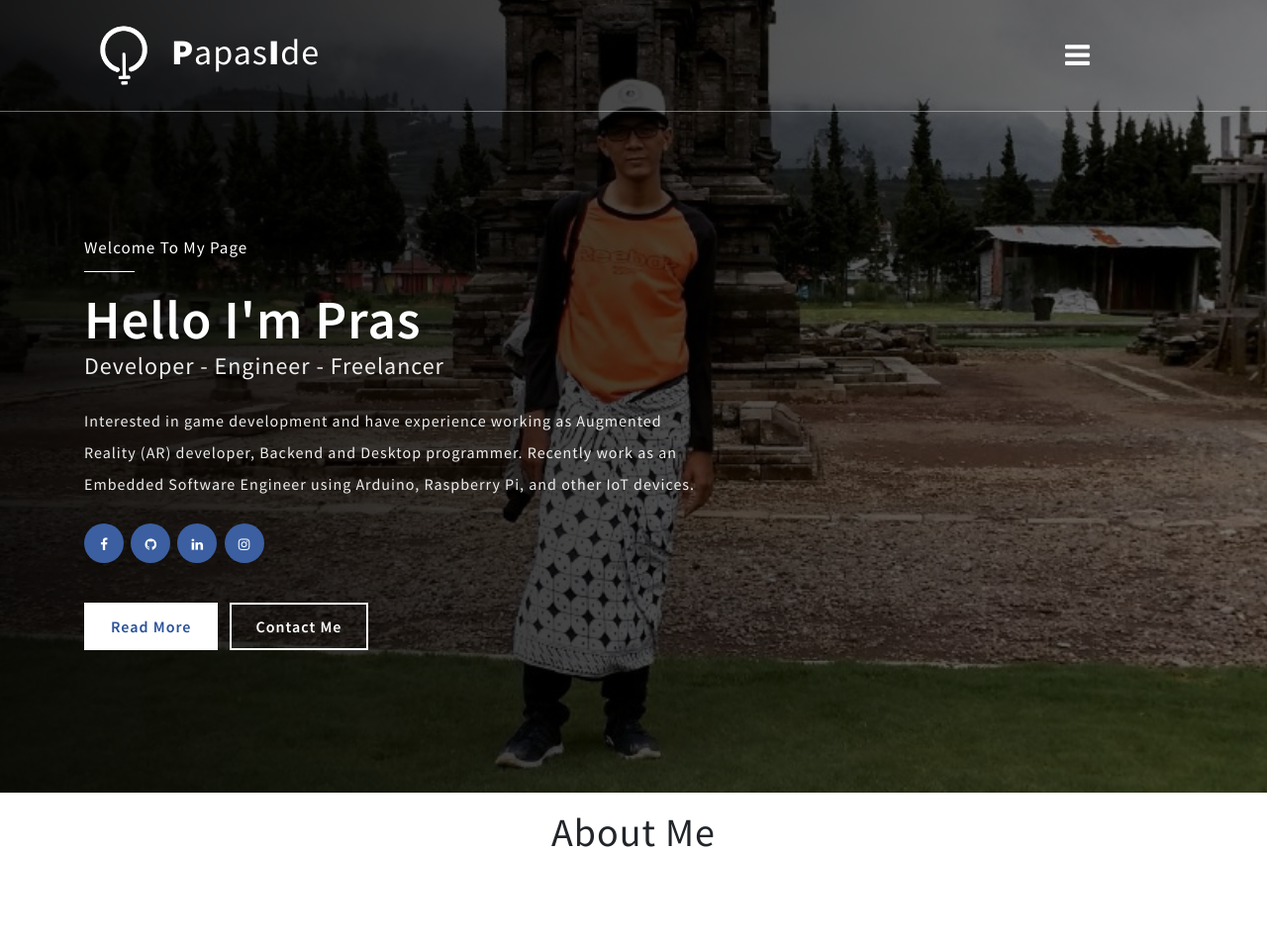
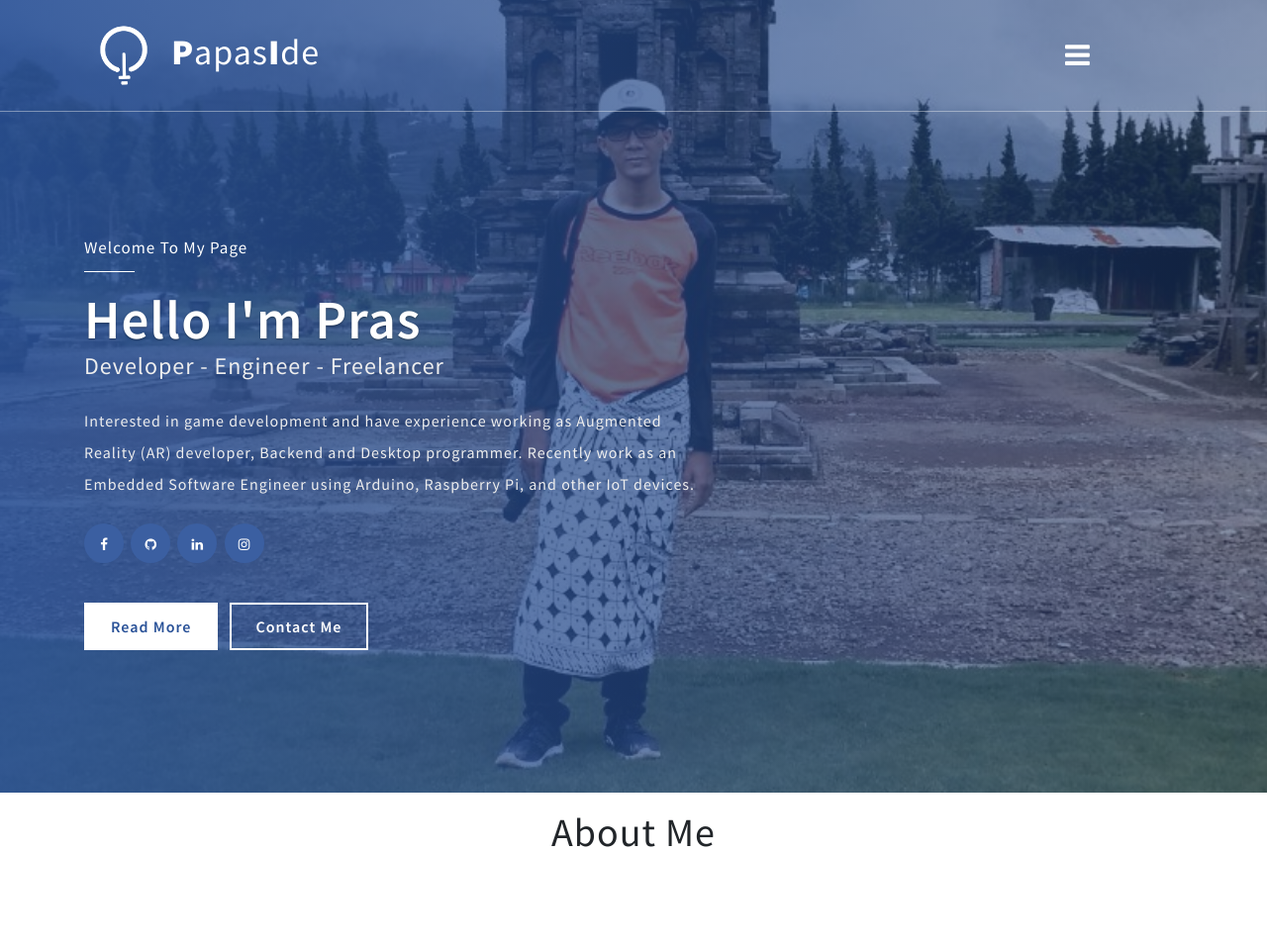
Before and after one commit to adriantoprasetyo/papas_web, a CodeIgniter app: page /database/ in a window 1280 px wide. Shown: the top 957 px of the page at 99% size. Run offline with CodeIgniter, Linux system fonts and the light colour scheme.

Commit message:
Revert "ubah #1"
This reverts commit 84cca0967241ed08fc9bbd7d95994f25b9efd86c.

```diff
--- a/asset/css/style.css
+++ b/asset/css/style.css
@@ -230,10 +230,8 @@ a.scroll.bnr-btn i{
 	background-size: cover;
 	opacity: 0.9;
 	background: #1e3c72;  /* fallback for old browsers */
-    background: -webkit-linear-gradient(to right, #000000, rgba(0, 0, 0, 0.59));
-    background: linear-gradient(to right, #000000, rgba(0, 0, 0, 0.59));
-    /*background: -webkit-linear-gradient(to right, #2a5298, rgba(30, 60, 114, 0.59));  /* Chrome 10-25, Safari 5.1-6 */*/
-    /*background: linear-gradient(to right, #2a5298, rgba(30, 60, 114, 0.59)); /* W3C, IE 10+/ Edge, Firefox 16+, Chrome 26+, Opera 12+, Safari 7+ */*/
+    background: -webkit-linear-gradient(to right, #2a5298, rgba(30, 60, 114, 0.59));  /* Chrome 10-25, Safari 5.1-6 */
+    background: linear-gradient(to right, #2a5298, rgba(30, 60, 114, 0.59)); /* W3C, IE 10+/ Edge, Firefox 16+, Chrome 26+, Opera 12+, Safari 7+ */
 	/*background: -webkit-linear-gradient(to right, #f49542, rgba(244, 149, 66, 0.59));*/  /* Chrome 10-25, Safari 5.1-6 */
 	/*background: linear-gradient(to right, #f49542, rgba(244, 149, 66, 0.59));*/ /* W3C, IE 10+/ Edge, Firefox 16+, Chrome 26+, Opera 12+, Safari 7+ */
 
```
